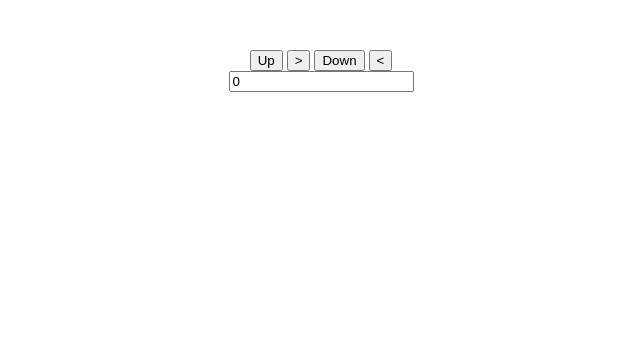
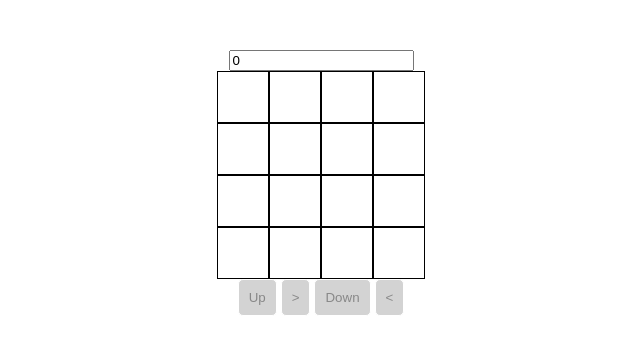
Before and after one commit to anteAdamovic/2048.js, a plain HTML site: page index.html in a window 1280 px wide. Shown: the whole page, without its empty margins (319-959 px from the left). Drawn offline with Linux system fonts and the light colour scheme.

Commit message:
Add styles for game board.

```diff
--- a/index.html
+++ b/index.html
@@ -4,6 +4,9 @@
   </head>
   <body>
     <div class='game-container'>
+      <div class='game-score'>
+        <input id='score' type='text' value='0'>
+      </div>
       <div class='game-board'></div>
       <div class='game-controls'>
         <input id='up' type='button' value='Up'>
@@ -11,9 +14,6 @@
         <input id='down' type='button' value='Down'>
         <input id='left' type='button' value='<'>
       </div>
-      <div class='game-score'>
-        <input id='score' type='text' value='0'>
-      </div>
     </div>
 
     <script src="2048.js"></script>
--- a/styles.css
+++ b/styles.css
@@ -8,15 +8,30 @@ body {
 }
 
 .game-board {
-
+  width: 210px;
+  margin: auto;
+  padding: 0px;
+  text-align: center;
 }
 
 .game-board-block {
-
+  display: inline-block;
+  width: 50px;
+  height: 50px;
+  border: 1px solid black;
 }
 
 .game-controls {
+  margin: auto;
+}
 
+.game-controls * {
+  padding: 10px;
+  background-color: lightgray;
+  border: 1px solid white;
+  border-radius: 5px;
+  color: #888;
+  cursor: pointer;
 }
 
 .game-controls#up {
```
